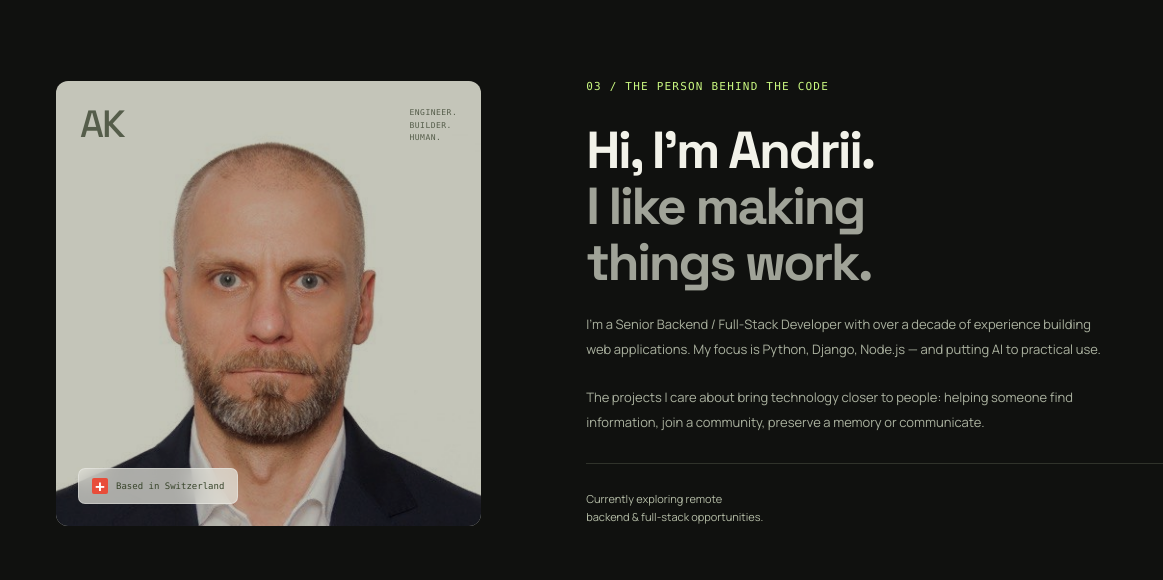
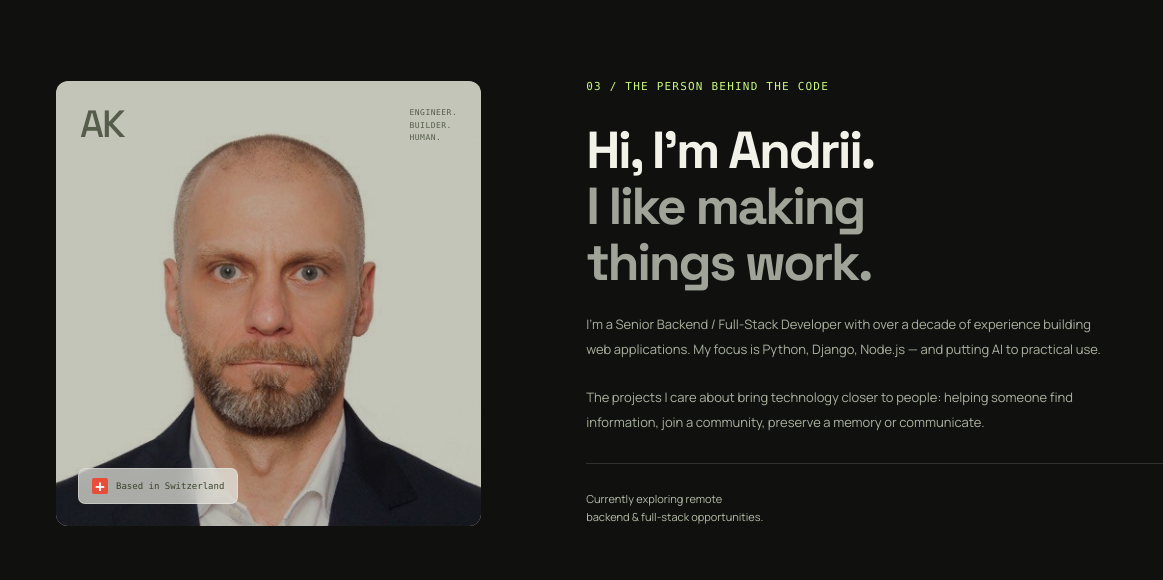
Before and after one commit to AndriiCoder1/andriicoder1.github.io, a plain HTML site: page redesign.html in a window 1280 px wide. Shown: the part 3820-4400 px from the top of the page, 0-1163 px from the left. Drawn offline with Linux system fonts and the light colour scheme.

Commit message:
Adjust object position in styles.css

```diff
--- a/styles.css
+++ b/styles.css
@@ -973,7 +973,7 @@ button:focus-visible { border-radius: 7px; }
     width: 100%;
     height: 88%;
     object-fit: cover;
-    object-position: 10% 10%;
+    object-position: 50% 15%;
     mix-blend-mode: multiply;
     z-index: -1;
     transform: scale(1.02);
```
